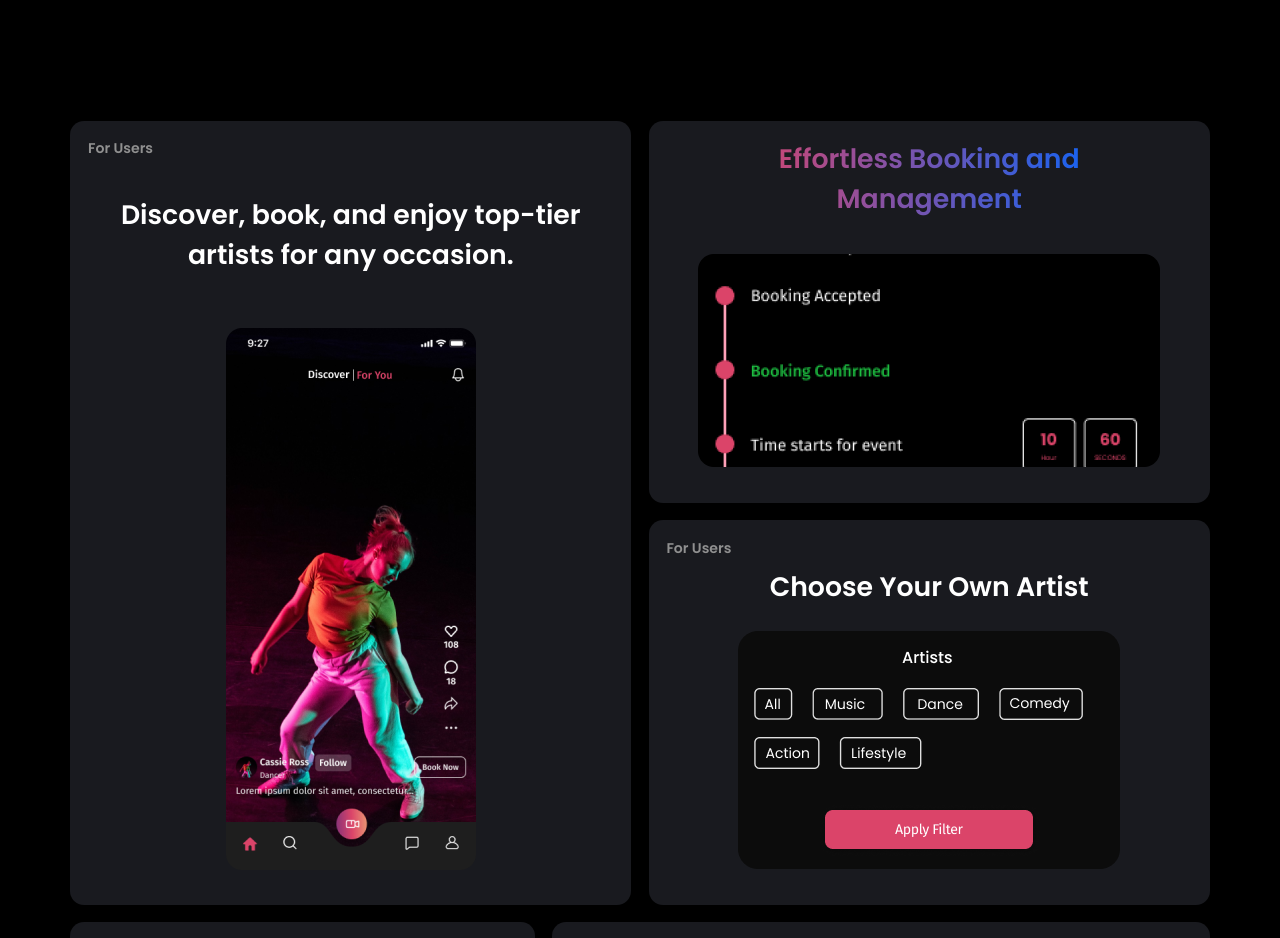
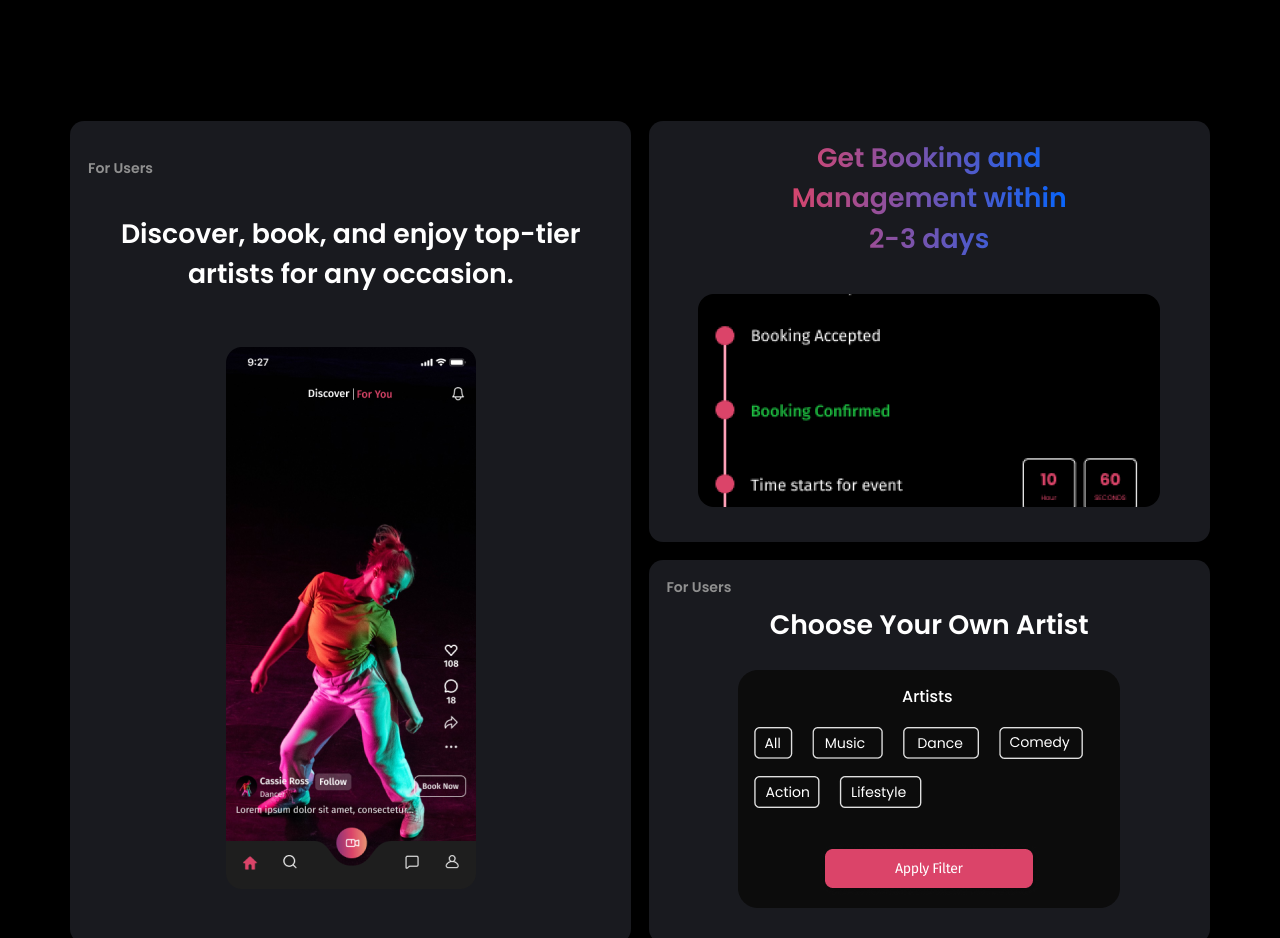
Before and after one commit to namankoolwal/TalentBuzz, a React (Vite) app: page /features in a window 1280 px wide. Shown: the part 1021-1959 px from the top of the page. Built offline with nearby package versions, Linux system fonts and the light colour scheme.

Commit message:
text change

```diff
--- a/src/components/Features/TiltCard.jsx
+++ b/src/components/Features/TiltCard.jsx
@@ -34,8 +34,8 @@ const TiltCard = () => {
         {/* ======================================================== */}
         <Tilt options={TiltOptions} className="two bg-[#191A1F] rounded-2xl p-8 md:p-5 col-span-12 md:col-span-6">
           <div className="flex flex-col w-full h-full justify-center gap-10 md:gap-10">
-            <h5 className="text-center text-[2.25rem] md:text-[1.9rem] md:w-3/4 mx-auto font-semibold bg-gradient-to-r from-[#DB4469] to-[#0266FF] bg-clip-text text-transparent">
-              Effortless Booking and Management
+            <h5 className="text-center text-[2.25rem] md:text-[1.9rem] md:w-[55%] mx-auto font-semibold bg-gradient-to-r from-[#DB4469] to-[#0266FF] bg-clip-text text-transparent">
+              Get Booking and Management within 2-3 days
             </h5>
             <div className="p-5 md:pt-0">
               <img loading='lazy' src={Two} alt="HomeScreen" className="mx-auto md:w-auto" draggable={false} />
```
